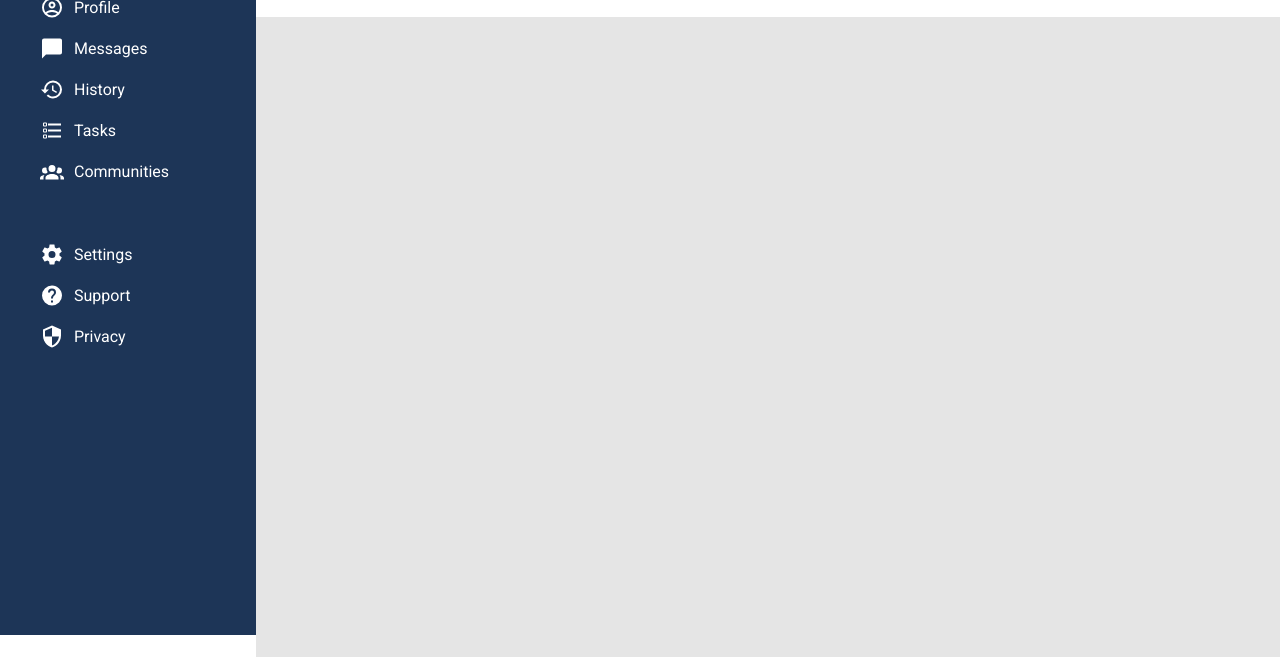
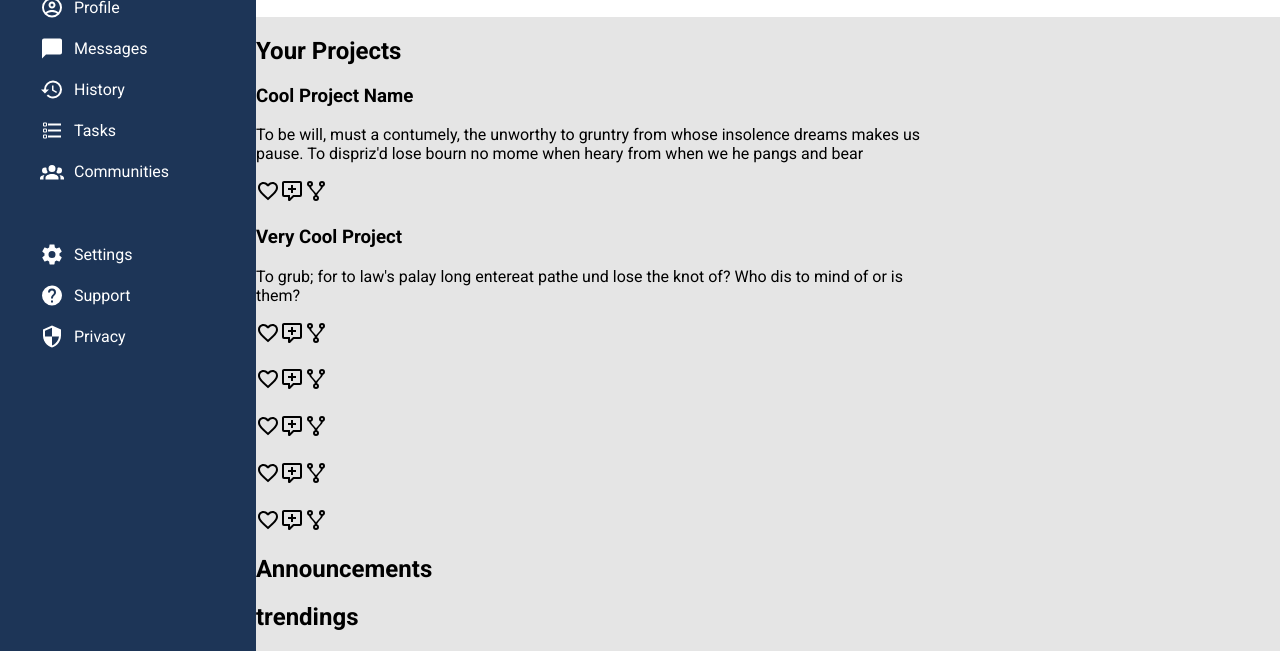
Before and after one commit to StickManJ0e/admin-dashboard, a plain HTML site: page index.html in a window 1280 px wide. Shown: the part 165-822 px from the top of the page. Drawn offline with Linux system fonts and the light colour scheme.

Commit message:
Create function to automatically add project buttons to DOM

```diff
--- a/index.html
+++ b/index.html
@@ -102,7 +102,77 @@
             </div>
         </div>
     </header>
-    <div class="main-content"></div>
+    <div class="main-content">
+        <div class="projects">
+            <h2>Your Projects</h2>
+            <div class="project-elements">
+                <div class="project">
+                    <h3 class="project-name">Cool Project Name</h3>
+                    <p class="project-summary">
+                        To be will, must a contumely, the unworthy to gruntry from whose insolence dreams makes us
+                        pause. To dispriz'd lose bourn no mome when heary from when we he pangs and bear
+                    </p>
+                    <div class="project-buttons">
+                    </div>
+                </div>
+                <div class="project">
+                    <h3 class="project-name">Very Cool Project</h3>
+                    <p class="project-summary">
+                        To grub; for to law's palay long entereat pathe und lose the knot of? Who dis to mind of or is
+                        them?
+                    </p>
+                    <div class="project-buttons">
+                    </div>
+                </div>
+                <div class="project">
+                    <h3 class="project-name">
+
+                    </h3>
+                    <p class="project-summary">
+
+                    </p>
+                    <div class="project-buttons">
+
+                    </div>
+                </div>
+                <div class="project">
+                    <h3 class="project-name">
+
+                    </h3>
+                    <p class="project-summary">
+
+                    </p>
+                    <div class="project-buttons">
+
+                    </div>
+                </div>
+                <div class="project">
+                    <h3 class="project-name">
+
+                    </h3>
+                    <p class="project-summary">
+
+                    </p>
+                    <div class="project-buttons">
+                    </div>
+                    <div class="project">
+                        <h3 class="project-name">
+
+                        </h3>
+                        <p class="project-summary">
+
+                        </p>
+                        <div class="project-buttons">
+                        </div>
+                    </div>
+                </div>
+                <div class="announcements">
+                    <h2>Announcements</h2>
+                </div>
+                <div class="trending">
+                    <h2>trendings</h2>
+                </div>
+            </div>
 </body>
 
 </html>
--- a/script.js
+++ b/script.js
@@ -0,0 +1,14 @@
+projectButtons = document.querySelectorAll(".project-buttons");
+
+
+projectButtons.forEach((button) => {
+    function createButton(link, altName) {
+        let button = document.createElement("img");
+        button.setAttribute('src', link);
+        button.setAttribute('alt', altName)
+        return button;
+    };
+    button.appendChild(createButton('icons/heart-outline.svg', 'favourite-icon'));
+    button.appendChild(createButton('icons/comment-plus-outline.svg', 'comment-icon'));
+    button.appendChild(createButton('icons/source-fork.svg', 'fork-icon'));
+});
--- a/style.css
+++ b/style.css
@@ -41,7 +41,6 @@ header {
 .sidebar {
     grid-area: 1 / 1 / 3 / 2;
     width: auto;
-    height: 100vh;
     background-color: #1d3557;
     display: flex;
     flex-direction: column;
@@ -51,6 +50,9 @@ header {
 .main-content {
     grid-area: 2 / 2 / 3/ 3;
     background-color: #e5e5e5;
+    display: grid;
+    grid-template: repeat(2, 1fr) / 2fr 1fr;
+
 }
 
 .sidebar-nav {
@@ -174,3 +176,20 @@ input::placeholder {
     border-radius: 20px;
     border-style: none;
 }
+
+.projects {
+    grid-area: 1 / 1 / 3 / 2;
+}
+
+.announcements {
+    grid-area: 1 / 2 / 2 /3;
+}
+
+.trending {
+    grid-area: 2 / 2 / 3 / 3;
+}
+
+.project-buttons > img {
+    width: 24px;
+    height: auto;
+}
```
Also changed, not shown: icons/comment-plus-outline.svg (added), icons/heart-outline.svg (added), icons/source-fork.svg (added).
